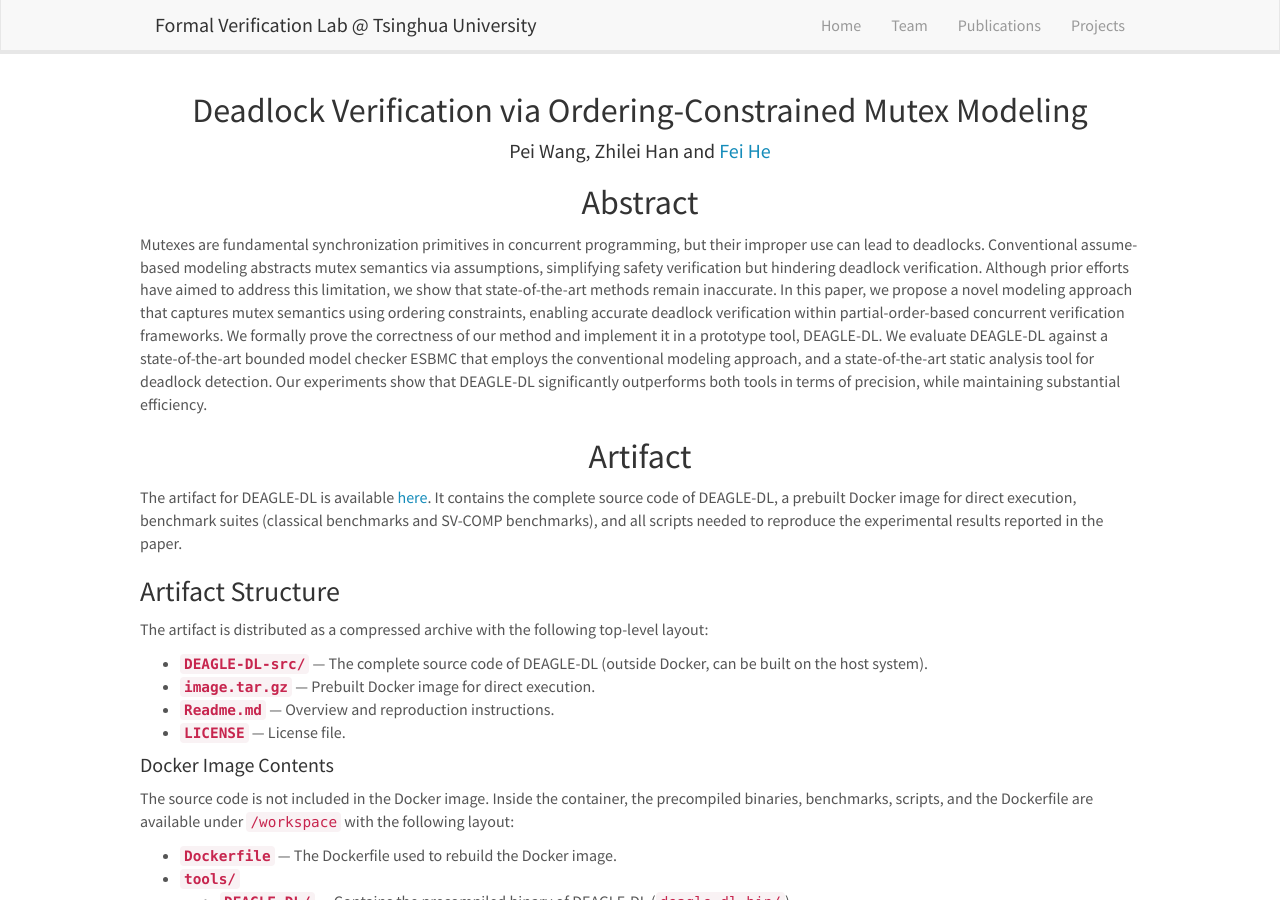
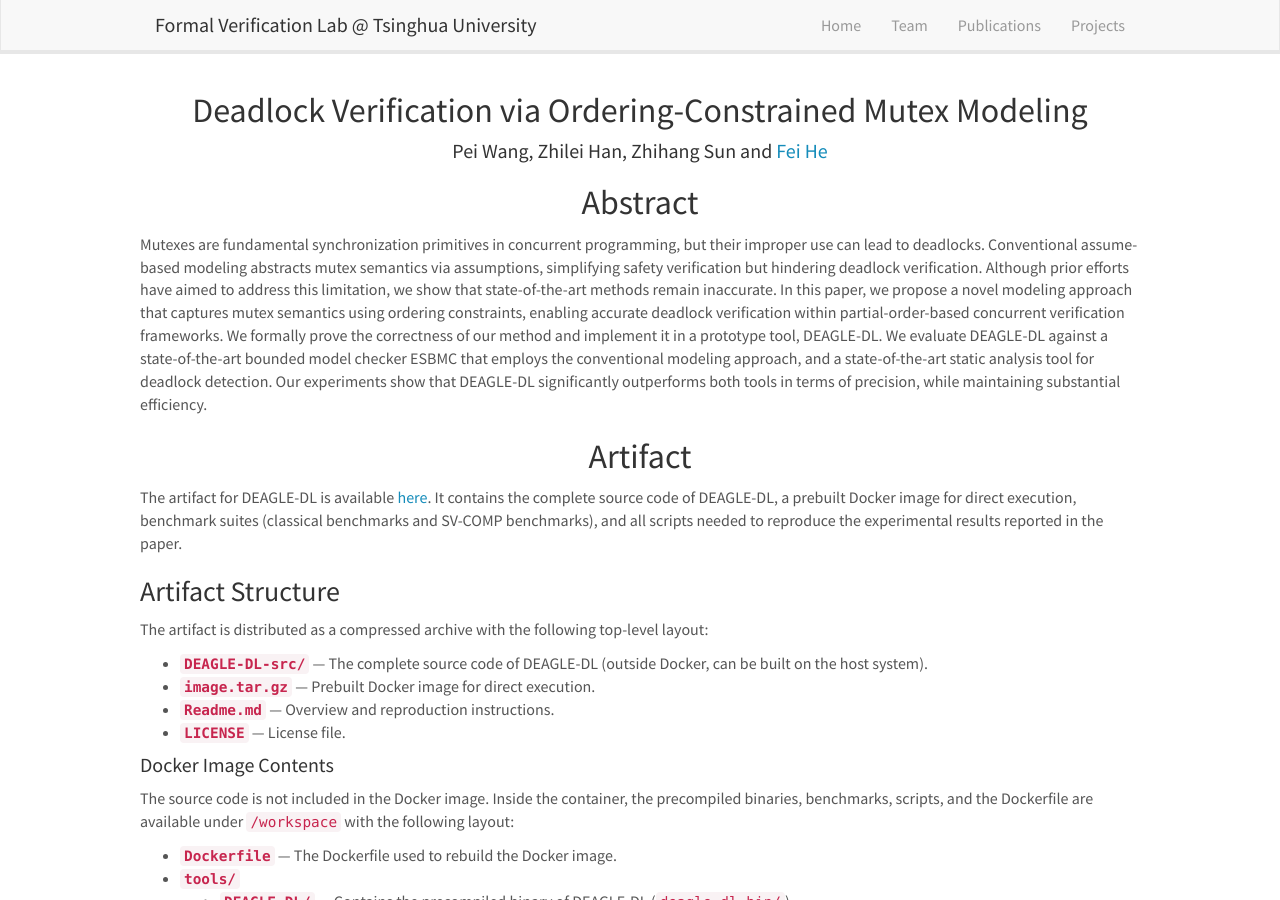
Before and after one commit to thufv/thufv.github.io, a Jekyll site: the page built from _research/cav26-artifact.md, in a window 1280 px wide and 900 px high. Built offline with Jekyll 4.4.1, drawn with Linux system fonts in a browser that asks for light colours; nearby versions of some CDN libraries.

Commit message:
fix cav26.

```diff
--- a/_research/cav26-artifact.md
+++ b/_research/cav26-artifact.md
@@ -6,7 +6,7 @@ permalink: /research/cav26
 
 ## <center>Deadlock Verification via Ordering-Constrained Mutex Modeling</center>
 
-#### <center>Pei Wang, Zhilei Han and <a href="https://feihe.github.io/">Fei He</a></center>
+#### <center>Pei Wang, Zhilei Han, Zhihang Sun and <a href="https://feihe.github.io/">Fei He</a></center>
 
 ## <center>Abstract</center>
 
```
